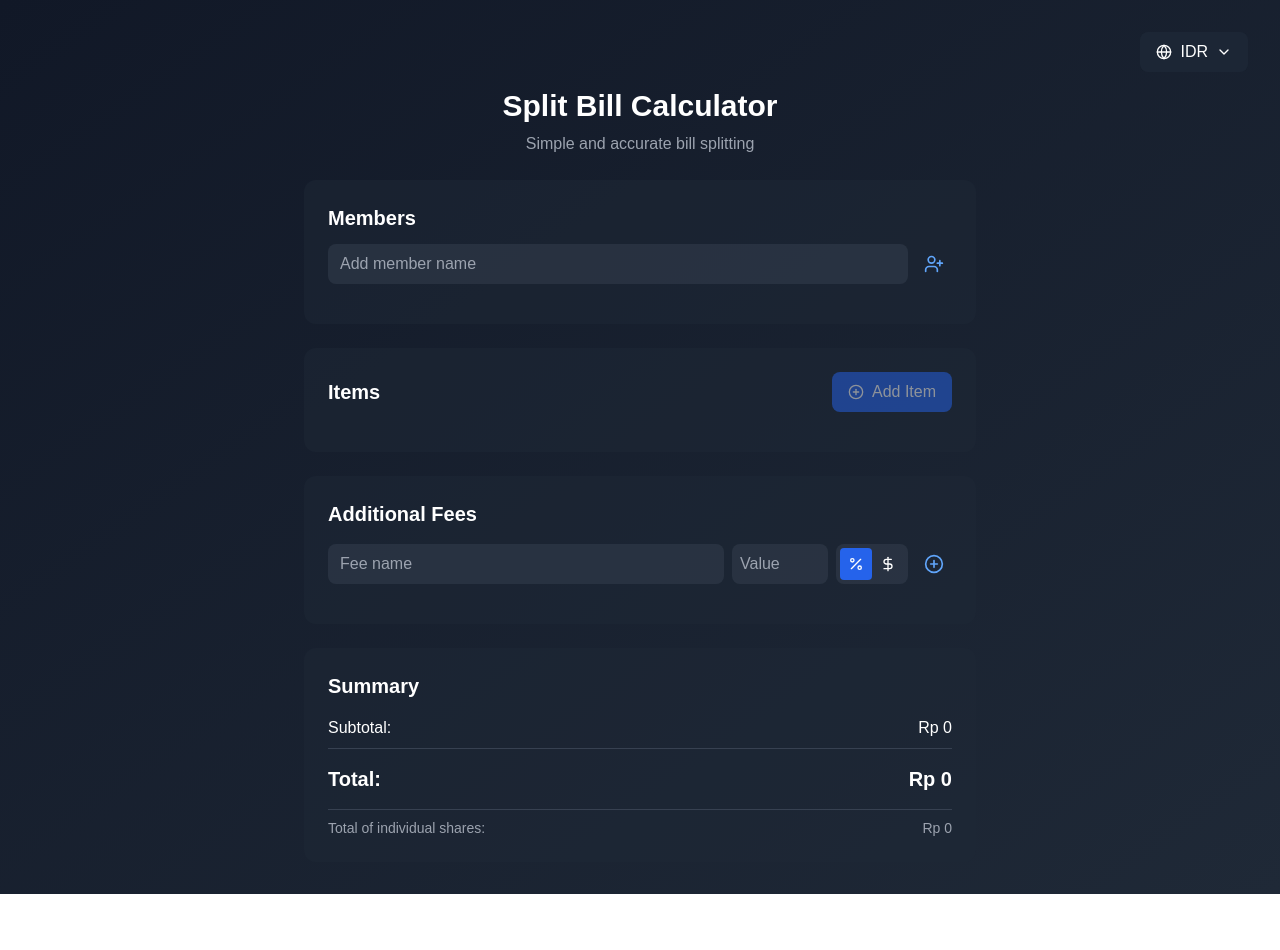
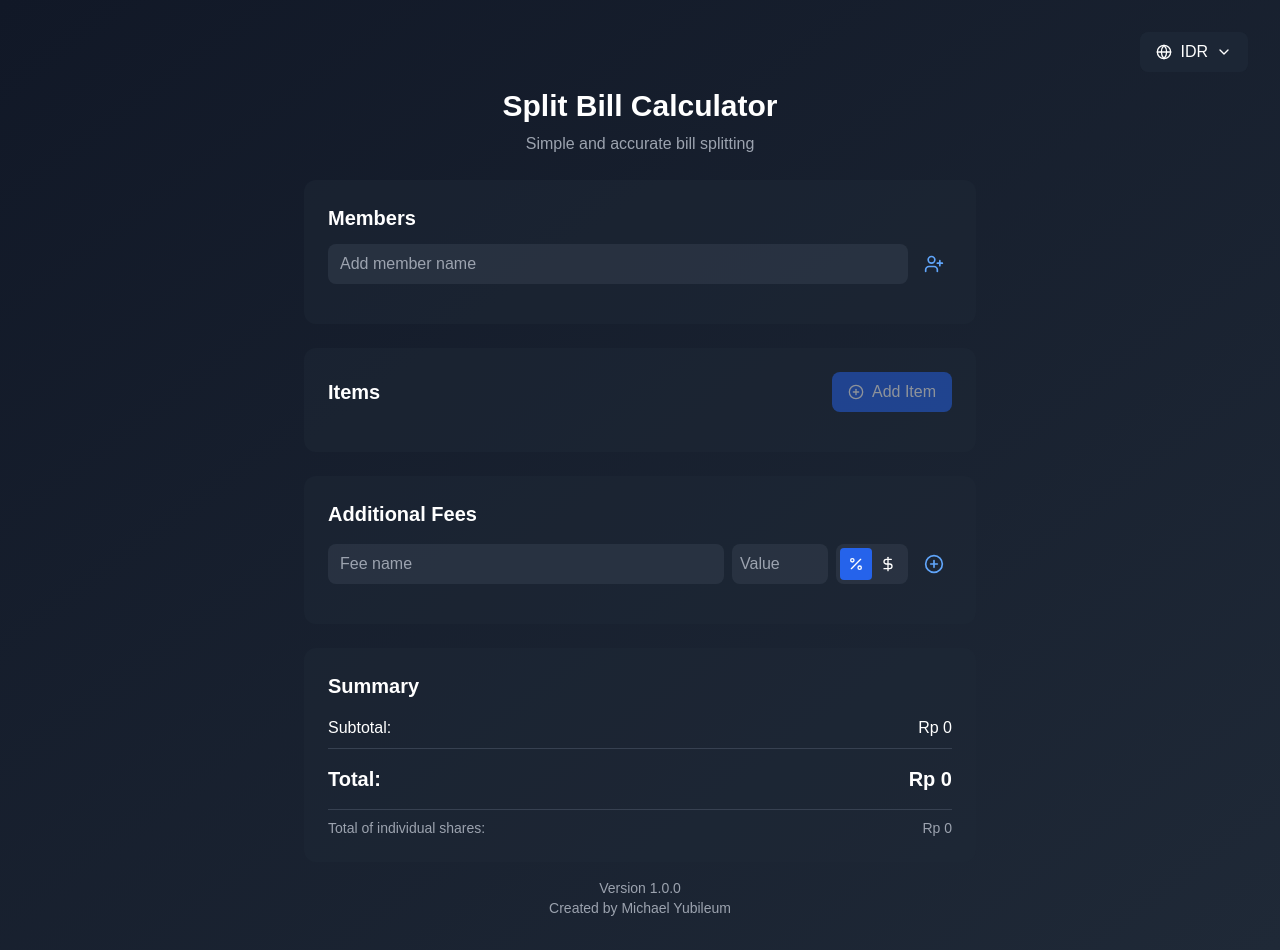
Before and after one commit to yubileum/splitbill, a Next.js app: page / in a window 1280 px wide. Before the commit the page ends 894 px from the top, so only its background shows below. Built offline with nearby package versions, Linux system fonts and the light colour scheme.

Commit message:
Add footer

```diff
--- a/src/components/split-bill-calculator.tsx
+++ b/src/components/split-bill-calculator.tsx
@@ -1018,6 +1018,12 @@ const BillCalculator = () => {
           </div>
         </div>
       </div>
+
+      {/* Footer */}
+      <footer className="mt-4 text-center text-gray-400 text-sm">
+        <p>Version 1.0.0</p>
+        <p>Created by Michael Yubileum</p>
+      </footer>
     </div>
   );
 };
```
